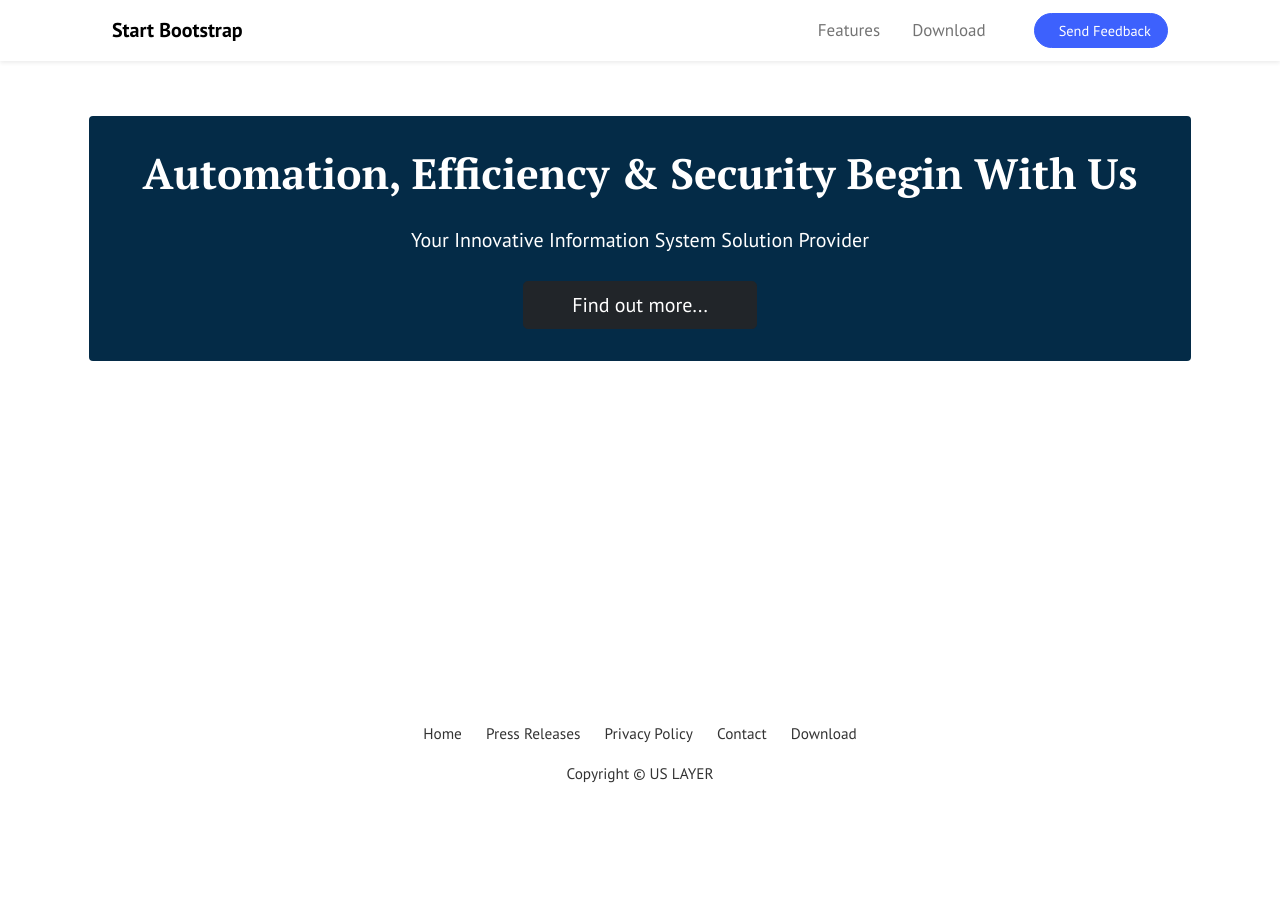
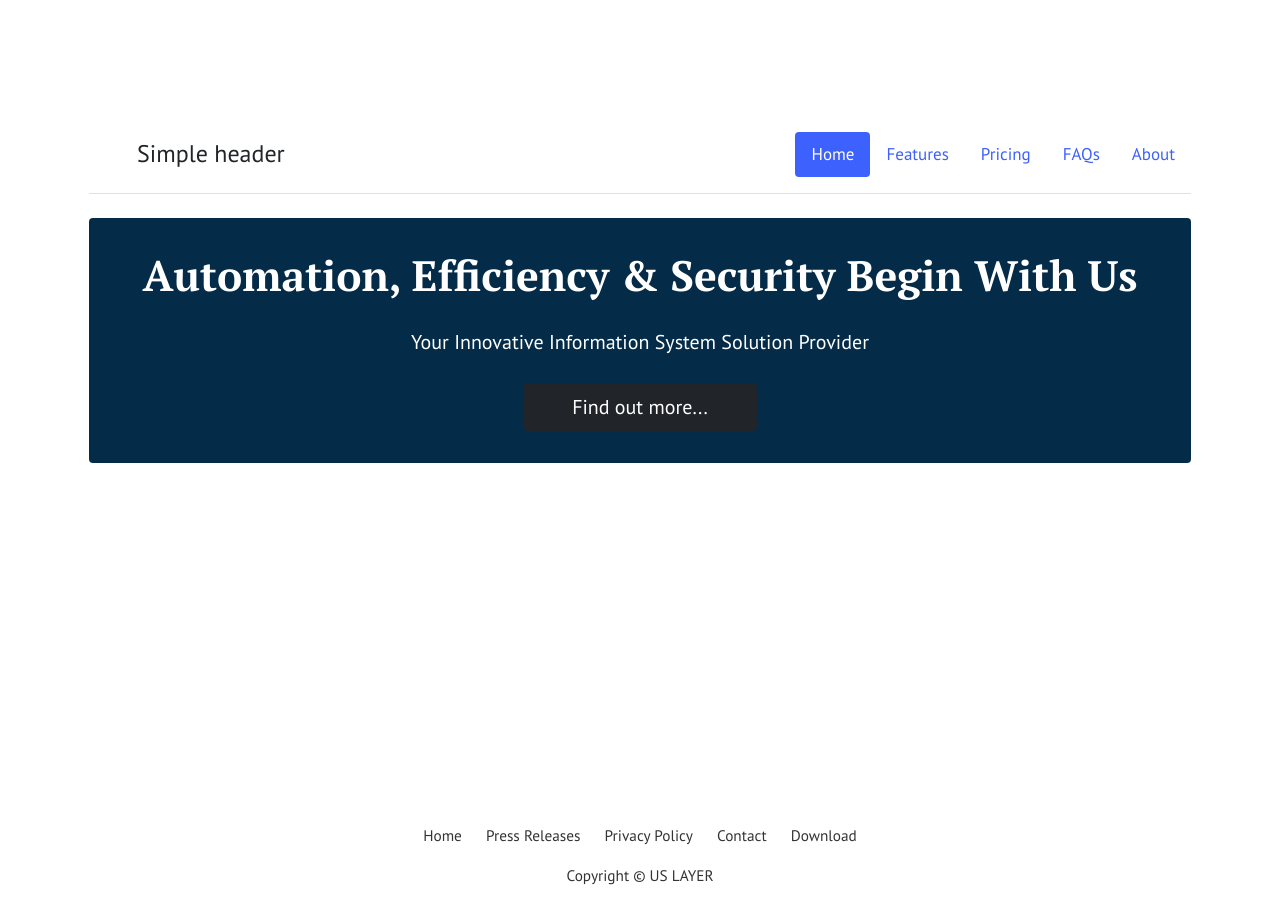
Before and after one commit to uslayer/uslayer.github.io, a Jekyll site: the page built from index.html, in a window 1280 px wide. Built offline with Jekyll 4.4.1, drawn with Linux system fonts in a browser that asks for light colours; the list of posts is cut into pages by our own code.

Commit message:
Update nav.html

```diff
--- a/_includes/nav.html
+++ b/_includes/nav.html
@@ -1,21 +1,16 @@
-<nav class="navbar navbar-expand-lg navbar-light fixed-top shadow-sm" id="mainNav" style="">
-            <div class="container px-5">
-                <a class="navbar-brand fw-bold" href="#page-top">Start Bootstrap</a>
-                <button class="navbar-toggler" type="button" data-bs-toggle="collapse" data-bs-target="#navbarResponsive" aria-controls="navbarResponsive" aria-expanded="false" aria-label="Toggle navigation">
-                    Menu
-                    <i class="bi-list"></i>
-                </button>
-                <div class="collapse navbar-collapse" id="navbarResponsive">
-                    <ul class="navbar-nav ms-auto me-4 my-3 my-lg-0">
-                        <li class="nav-item"><a class="nav-link me-lg-3" href="#features">Features</a></li>
-                        <li class="nav-item"><a class="nav-link me-lg-3" href="#download">Download</a></li>
-                    </ul>
-                    <button class="btn btn-primary rounded-pill px-3 mb-2 mb-lg-0" data-bs-toggle="modal" data-bs-target="#feedbackModal">
-                        <span class="d-flex align-items-center">
-                            <i class="bi-chat-text-fill me-2"></i>
-                            <span class="small">Send Feedback</span>
-                        </span>
-                    </button>
-                </div>
-            </div>
-        </nav>
+<div class="container">
+    <header class="d-flex flex-wrap justify-content-center py-3 mb-4 border-bottom">
+      <a href="/" class="d-flex align-items-center mb-3 mb-md-0 me-md-auto text-dark text-decoration-none">
+        <svg class="bi me-2" width="40" height="32"><use xlink:href="#bootstrap"></use></svg>
+        <span class="fs-4">Simple header</span>
+      </a>
+
+      <ul class="nav nav-pills">
+        <li class="nav-item"><a href="#" class="nav-link active" aria-current="page">Home</a></li>
+        <li class="nav-item"><a href="#" class="nav-link">Features</a></li>
+        <li class="nav-item"><a href="#" class="nav-link">Pricing</a></li>
+        <li class="nav-item"><a href="#" class="nav-link">FAQs</a></li>
+        <li class="nav-item"><a href="#" class="nav-link">About</a></li>
+      </ul>
+    </header>
+  </div>
```
